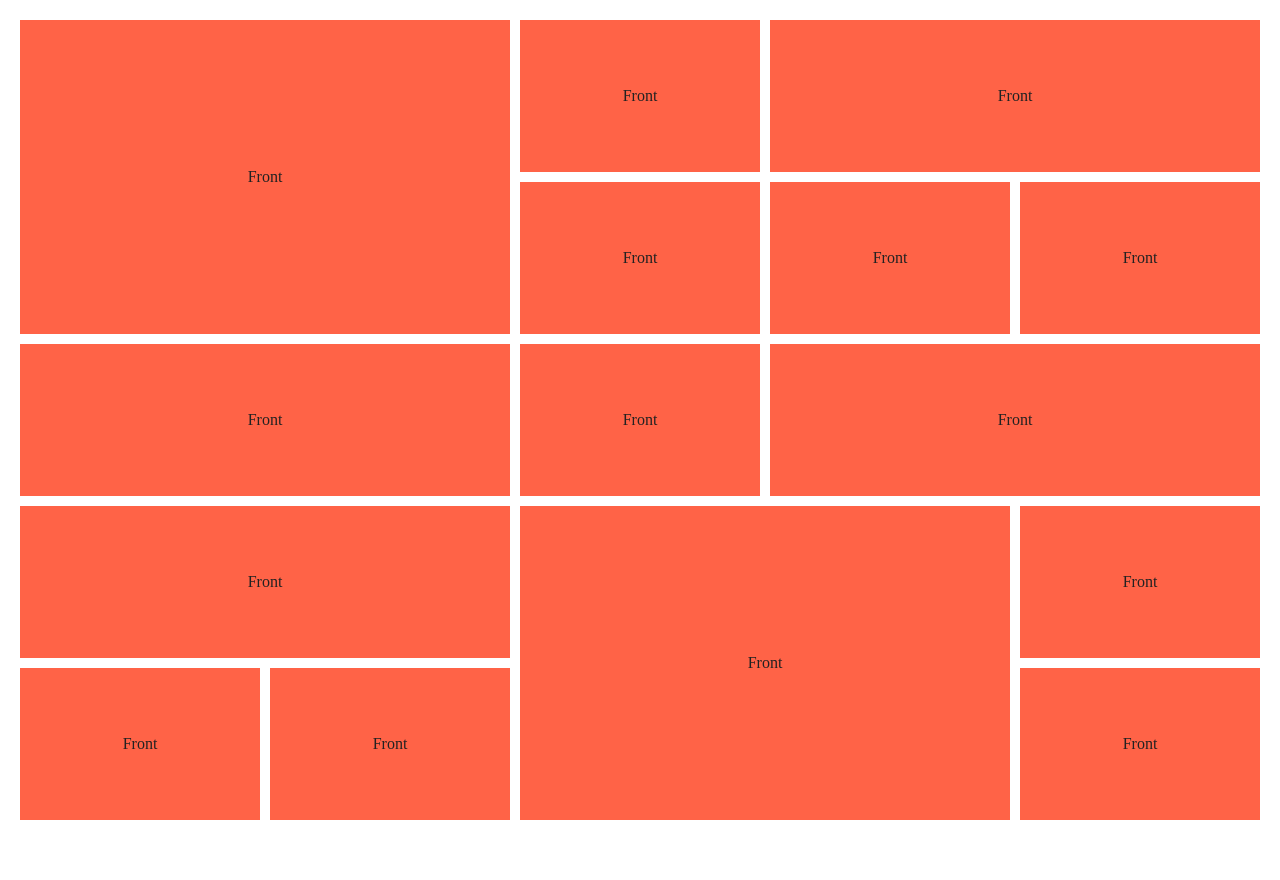
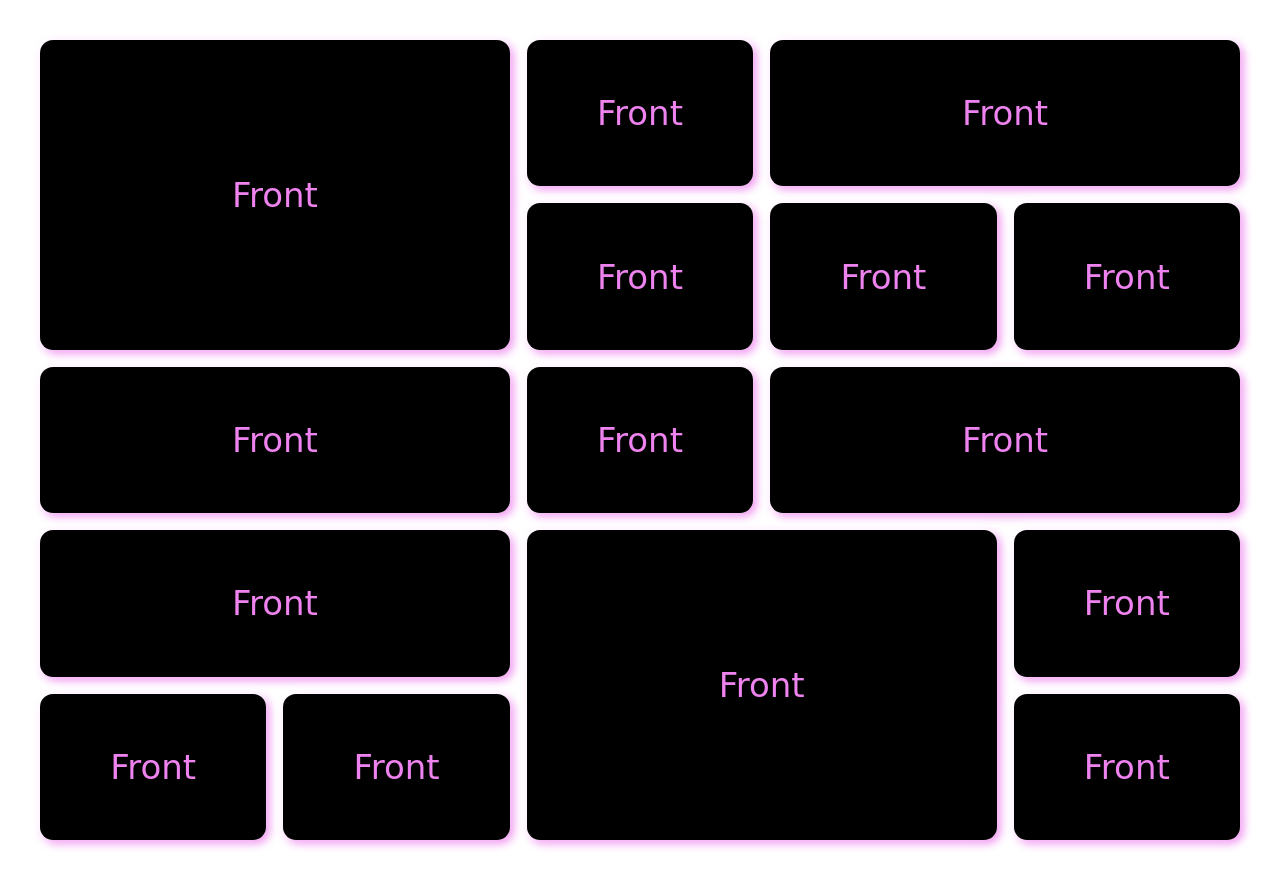
Before and after one commit to dziekonskik/FlipCard-Grid, a website: page index.html in a window 1280 px wide. Before the commit the page ends 840 px from the top, so only its background shows below. Drawn offline with Linux system fonts and the light colour scheme; a web font is replaced by a local one.

Commit message:
add rewodk to match new html classes

```diff
--- a/index.html
+++ b/index.html
@@ -3,6 +3,11 @@
   <head>
     <meta charset="UTF-8" />
     <meta name="viewport" content="width=device-width, initial-scale=1.0" />
+    <link rel="preconnect" href="https://fonts.gstatic.com" />
+    <link
+      href="https://fonts.googleapis.com/css2?family=Hachi+Maru+Pop&display=swap"
+      rel="stylesheet"
+    />
     <link rel=stylesheet type="text/css" href=css/style.css />
     <style></style>
     <title>FlipCard Grid</title>
@@ -10,65 +15,65 @@
   <body>
     <section class="grid">
       <div class="cell cell--big">
-        <div class="card">Front</div>
-        <div class="card--flipped">Back</div>
+        <div class="card card--front">Front</div>
+        <div class="card card--back">Back</div>
       </div>
       <div class="cell">
-        <div class="card">Front</div>
-        <div class="card--flipped">Back</div>
+        <div class="card card--front">Front</div>
+        <div class="card card--back">Back</div>
       </div>
       <div class="cell cell--medium">
-        <div class="card">Front</div>
-        <div class="card--flipped">Back</div>
+        <div class="card card--front">Front</div>
+        <div class="card card--back">Back</div>
       </div>
       <div class="cell">
-        <div class="card">Front</div>
-        <div class="card--flipped">Back</div>
+        <div class="card card--front">Front</div>
+        <div class="card card--back">Back</div>
       </div>
       <div class="cell">
-        <div class="card">Front</div>
-        <div class="card--flipped">Back</div>
+        <div class="card card--front">Front</div>
+        <div class="card card--back">Back</div>
       </div>
       <div class="cell">
-        <div class="card">Front</div>
-        <div class="card--flipped">Back</div>
+        <div class="card card--front">Front</div>
+        <div class="card card--back">Back</div>
       </div>
       <div class="cell cell--medium">
-        <div class="card">Front</div>
-        <div class="card--flipped">Back</div>
+        <div class="card card--front">Front</div>
+        <div class="card card--back">Back</div>
       </div>
       <div class="cell">
-        <div class="card">Front</div>
-        <div class="card--flipped">Back</div>
+        <div class="card card--front">Front</div>
+        <div class="card card--back">Back</div>
       </div>
       <div class="cell cell--medium">
-        <div class="card">Front</div>
-        <div class="card--flipped">Back</div>
+        <div class="card card--front">Front</div>
+        <div class="card card--back">Back</div>
       </div>
 
       <div class="cell cell--medium">
-        <div class="card">Front</div>
-        <div class="card--flipped">Back</div>
+        <div class="card card--front">Front</div>
+        <div class="card card--back">Back</div>
       </div>
       <div class="cell cell--big">
-        <div class="card">Front</div>
-        <div class="card--flipped">Back</div>
+        <div class="card card--front">Front</div>
+        <div class="card card--back">Back</div>
       </div>
       <div class="cell">
-        <div class="card">Front</div>
-        <div class="card--flipped">Back</div>
+        <div class="card card--front">Front</div>
+        <div class="card card--back">Back</div>
       </div>
       <div class="cell">
-        <div class="card">Front</div>
-        <div class="card--flipped">Back</div>
+        <div class="card card--front">Front</div>
+        <div class="card card--back">Back</div>
       </div>
       <div class="cell">
-        <div class="card">Front</div>
-        <div class="card--flipped">Back</div>
+        <div class="card card--front">Front</div>
+        <div class="card card--back">Back</div>
       </div>
       <div class="cell">
-        <div class="card">Front</div>
-        <div class="card--flipped">Back</div>
+        <div class="card card--front">Front</div>
+        <div class="card card--back">Back</div>
       </div>
     </section>
     <script src="./app.js"></script>
--- a/sass/components/_card.scss
+++ b/sass/components/_card.scss
@@ -1,18 +1,17 @@
 .card {
   @include center;
+  @include cardGeneralStyles;
   position: absolute;
   top: 0;
   left: 0;
-  backface-visibility: hidden;
-  background-color: $background-front;
-  color: $color-front;
-  font-family: $font;
-  font-size: 30px;
 
-  &--flipped {
-    @include center;
+  &--front {
+    background-color: $background-front;
+    color: $color-front;
+  }
+
+  &--back {
     background-color: $background-back;
-    font-family: $font;
-    font-size: 30px;
+    transform: rotateY(180deg);
   }
 }
--- a/sass/components/_cell.scss
+++ b/sass/components/_cell.scss
@@ -2,16 +2,12 @@
   border-radius: 13px;
   overflow: hidden;
   position: relative;
-  transform-style: preserve-3d;
   perspective: 1000px;
-  backface-visibility: hidden;
   transition: all 0.7s;
   box-shadow: $cell-shadow;
 
   &:hover {
-    .card {
-      transform: rotateX(180deg);
-    }
+    transform: rotateY(180deg);
   }
 
   &--medium {
--- a/sass/layout/_grid.scss
+++ b/sass/layout/_grid.scss
@@ -4,6 +4,6 @@
   grid-template-columns: repeat(5, 1fr);
   grid-template-rows: repeat(5, 1fr);
   gap: 17px;
-  padding: 20px;
+  padding: 40px;
   transition: all 0.7s;
 }
--- a/sass/main.scss
+++ b/sass/main.scss
@@ -1,4 +1,5 @@
 @import 'base/reset';
+@import 'base/animations';
 @import 'utilities/variables';
 @import 'utilities/mixins';
 @import 'layout/grid';
--- a/sass/utilities/_mixins.scss
+++ b/sass/utilities/_mixins.scss
@@ -7,7 +7,7 @@
 }
 
 @mixin cardGeneralStyles {
-  background-color: $background-back;
   font-family: $font;
   font-size: $font-size;
+  backface-visibility: hidden;
 }
```
Also changed, not shown: css/style.css.
